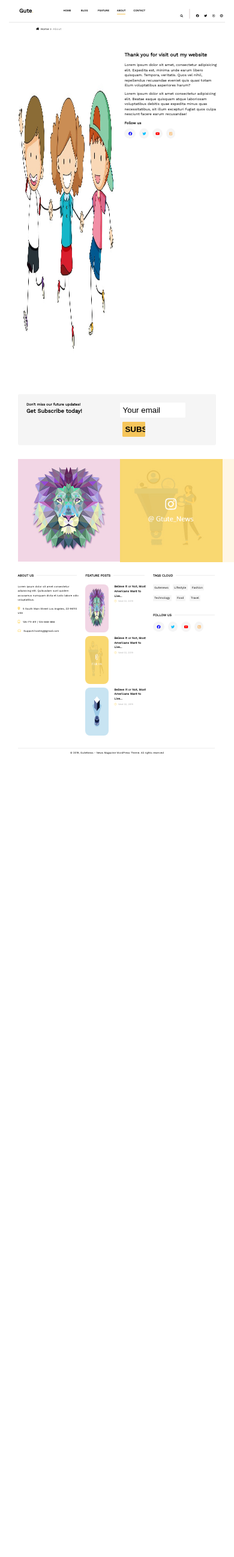
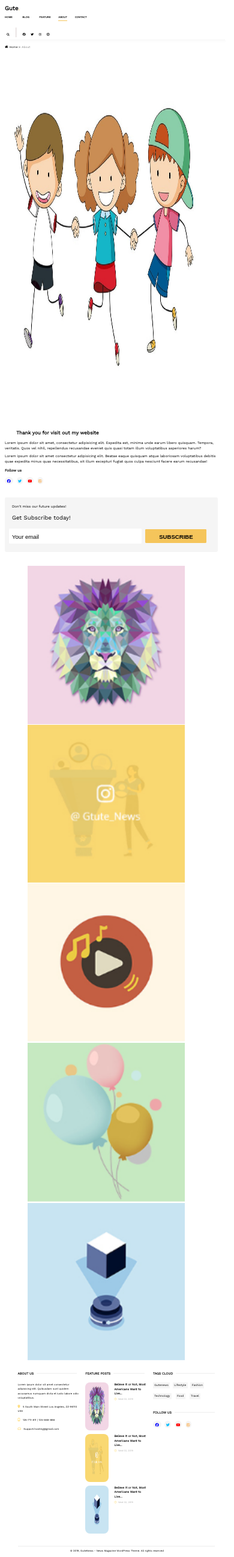
Before and after one commit to okaymykel/okemic, a PHP site: page /index.html in a window 390 px wide; the page is wider, and only the part inside the window is pictured. Shown: that part at 60% size. Before the commit the page ends 1257 px from the top of that part, so only its background shows below. Run offline with PHP 8.4, Linux system fonts and the light colour scheme; some libraries are stand-ins or nearby versions.

Commit message:
responsive page

```diff
--- a/index.html
+++ b/index.html
@@ -15,7 +15,7 @@
                 <h3>Gute<span style="color:hsl(41, 89%, 66%); font-size: 1.6rem;">.</span></h3>
             </div>
             <div class="menu-center">
-                <a href="#">HOME</a>
+                <a href="#" id="special">HOME</a>
                 <a href="#">BLOG</a>
                 <a href="#">FEATURE</a>
                 <a href="#" id="underline">ABOUT</a>
@@ -29,7 +29,7 @@
                 <a href="#"><i class="fa fa-instagram"></i></a>
                 <a href="#"><i class="fa fa-soccer-ball-o"></i></a>
             </div>
-        </nav><hr>
+        </nav><span class="shadow"><hr></span>
 
         <header>
             <section class="top">
--- a/style.css
+++ b/style.css
@@ -1,14 +1,12 @@
 /* global style */
-*::before {
-    margin: 0;
-    padding: 0;
-    box-sizing: inherit;
-}
-
 html {
     box-sizing: border-box;
     font-size: 100%;
     scroll-behavior: smooth;
+}
+
+*, *:before, *:after {
+    box-sizing: inherit;
 }
 
 body {
@@ -24,7 +22,8 @@ a:link {
     outline: none;
 }
 
-@media only screen and (max-width: 50em) {
+/* Responsive style */
+@media only screen and (max-width: 85em) {
     html { font-size: 50%; }
 }
 @media only screen and (max-width: 30em) {
@@ -33,18 +32,8 @@ a:link {
 
 
 /* navigation bar */
-nav {
-    width: 100%;
-    display: flex;
-}
-
-div {
-    flex: 1 1 auto;
-}
-
 div h3 {
-    padding-left: 5rem;
-    font-size: 1.9rem;
+    font-size: 2rem;
     margin: 0rem;
     margin-top: 1rem;
 }
@@ -57,6 +46,10 @@ div h3 {
     font-weight: 600;
 }
 
+#special{
+    padding-left: 0;
+}
+
 #underline {
     border-bottom: 0.2rem solid hsl(41, 89%, 66%);
     padding-bottom: 0.5rem;
@@ -66,14 +59,6 @@ div h3 {
     margin-left: 0.75rem;
 }
 
-.menu-center {
-    padding-left: 7.5rem;
-}
-
-.menu-right {
-    padding-left: 8.5rem;
-}
-
 .menu-right a, .menu-right span {
     padding: 0.7rem;
     display: inline-block;
@@ -81,13 +66,40 @@ div h3 {
     font-size: 1rem;
 }
 
-hr {
+.shadow hr {
     border-top: 0.25rem solid#f5f5f5;
     margin: 0rem;
     margin-left: 1.5rem;
     margin-right: 1.5rem;
     border-left-style: none;
+    border-bottom-style: none;
+    box-shadow: 2px 2px 3px whitesmoke;
 }
+
+/* Responsive style */
+@media only screen and (min-width: 610px){
+    nav {
+        width: 100%;
+        display: flex;
+    }
+
+    div {
+        flex: 1 1 auto;
+    }
+
+    div h3 {
+        padding-left: 5rem;
+    }
+
+    .menu-center {
+        padding-left: 7.5rem;
+    }
+
+    .menu-right {
+        padding-left: 8.5rem;
+    }
+}
+
 
 /* top header style */
 ul {
@@ -109,12 +121,18 @@ ul a {
     color: black;
 }
 
+/* Responsive style */
+@media only screen and (max-width: 610px){
+    ul {
+        padding: 0;
+        margin-left: 0;
+    }
+}
+
+
 /* main-header style */
-.main-image img {
-    width: 45%;
-    float: left;
-    margin-right: 3.5rem;
-    margin-left: 3rem;
+.main-image img{
+    width: 85%;
 }
 
 .main-image {
@@ -129,16 +147,18 @@ ul a {
 
 .main-image p {
     line-height: 1.8rem;
-    margin-right: 3.5rem;
+    padding-right: 2rem;
+}
+
+.media {
+    margin: 0 5rem 2rem 0;
 }
 
 .media a {
-    padding: 1rem;
+    padding: 0.5rem;
     background: #f5f5f5;
     border-radius: 100%;
     vertical-align: middle;
-    margin-bottom: 5rem;
-    padding-left: 1.09rem;
     margin-right: 0.8rem;
 }
 
@@ -150,6 +170,32 @@ ul a {
     padding-left: 0.3rem;
     padding-right: 0.3rem;
 }
+
+/* Responsive style */
+@media only screen and (min-width: 610px){
+    .main-image img {
+        width: 45%;
+        float: left;
+        margin-right: 3.5rem;
+        margin-left: 3rem;
+    }
+
+    .media a {
+        padding: 1rem;
+        background: #f5f5f5;
+        border-radius: 100%;
+        vertical-align: middle;
+        margin-bottom: 5rem;
+        padding-left: 1.09rem;
+        margin-right: 0.8rem;
+    }
+
+    .main-image p {
+        line-height: 1.8rem;
+        margin-right: 3.5rem;
+    }
+}
+
 
 /* subscribers layer style */
 .subscribe {
@@ -188,13 +234,55 @@ ul a {
     color:black;
 }
 
+/* Responsive style */
+@media only screen and (max-width: 610px){
+    .subscribe {
+        display: block;
+        margin: 3rem 4rem 2rem 0;
+    }
+
+    .subscribe p, .subscribe h3 {
+        padding: 0.5rem 0 0 1rem;
+        line-height: 0.5rem;
+        font-weight: 400;
+        padding-bottom: 2rem;
+    }
+
+    #email, #subscribe {
+        width: 65%;
+        border-style: none;
+        margin-top: 1.5rem;
+    }
+
+    #subscribe {
+        width: 30%;
+        font-size: 2rem;
+        padding-top: 1.5rem;
+    }
+
+    ::placeholder {
+        font-size: 2rem;
+    }
+
+}
+
+
 /* top main section style */
 .main {
-    display: flex;
-    justify-content: space-between;
-    width: 89%;
-    margin: 4.8rem 5rem 0 4.5rem;
+    width: 70%;
+    margin: 4.8rem 5rem 0 8rem;
 }
+
+/* Responsive style */
+@media only screen and (min-width: 610px){
+    .main {
+        display: flex;
+        justify-content: space-between;
+        width: 89%;
+        margin: 4.8rem 5rem 0 4.5rem;
+    }
+}
+
 
 /* lower main section style */
 .main-bottom {
```
